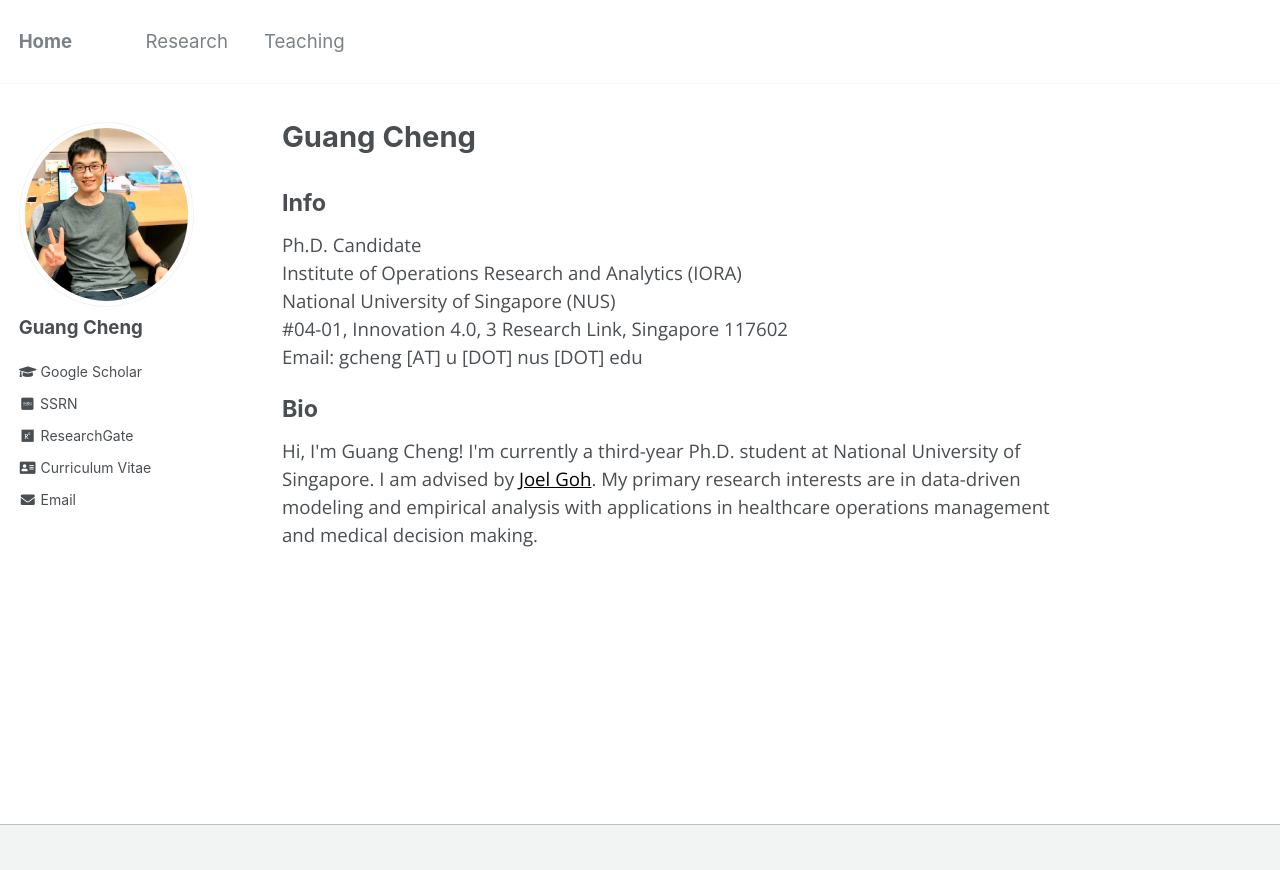
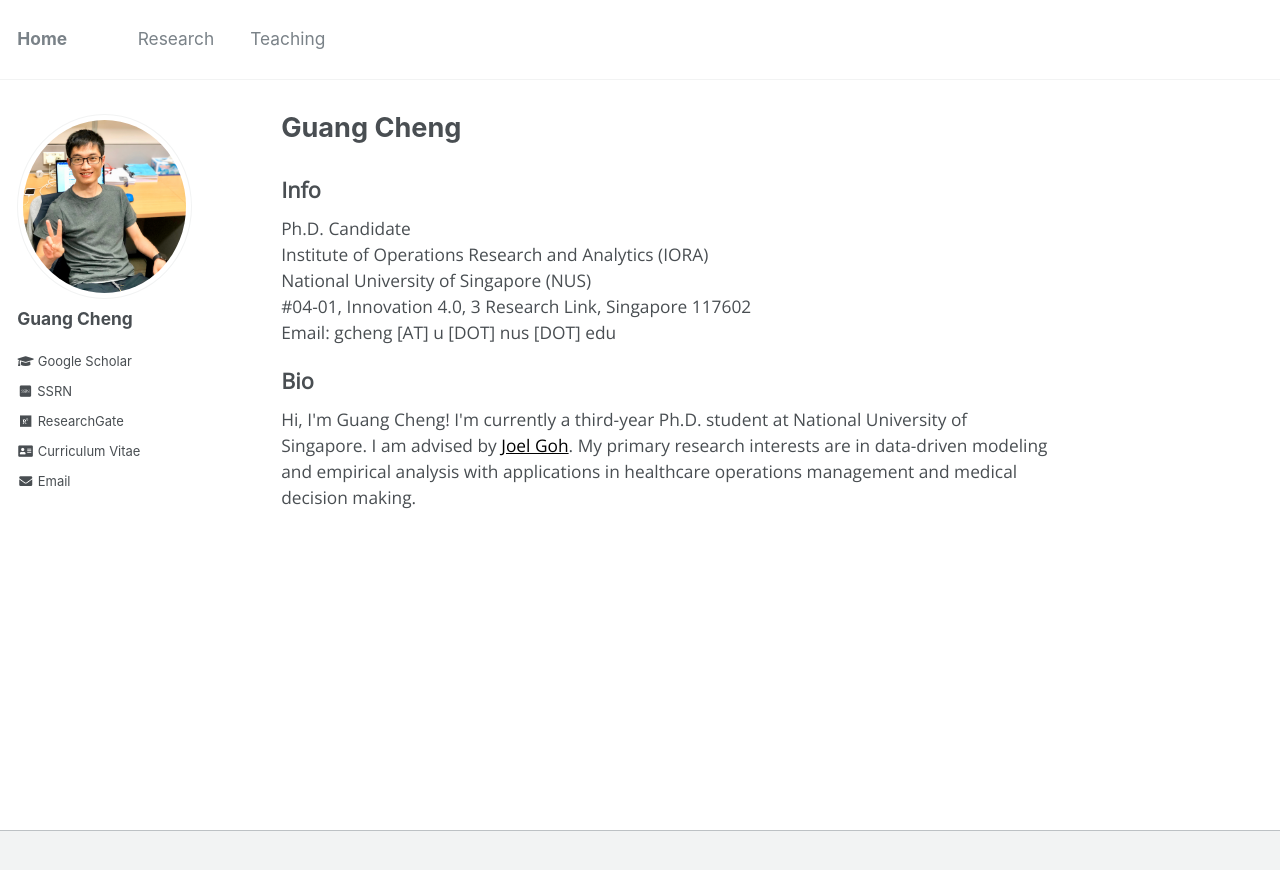
Before and after one commit to gcheng-nus/gcheng-nus.github.io, a Jekyll site: the page built from _pages/about.md, in a window 1280 px wide. Shown: the top 870 px of the page. Built offline with Jekyll 4.4.1, drawn with Linux system fonts in a browser that asks for light colours; some web fonts are replaced.

Commit message:
change font

```diff
--- a/_pages/about.md
+++ b/_pages/about.md
@@ -12,7 +12,7 @@
 @import url('https://fonts.googleapis.com/css2?family=Open+Sans&display=swap');
 </style>
 <!-- <body style="font-family: sans-serif; font-size: 9pt;"> -->
-<body style="font-family: Open Sans; font-style: light; font-size: 14pt;">
+<body style="font-family: Open Sans; font-style: light; font-size: 13pt;">
 <!-- <body> -->
 
 <h2 style="margin-top: 1em;">Info</h2>
--- a/_sass/_page.scss
+++ b/_sass/_page.scss
@@ -56,7 +56,8 @@
     /* border-bottom: 1px solid $border-color; */
     margin-top: 0.3em;
     margin-bottom: 0.1em;
-    font-family: $sans-serif;
+    font-family: Open Sans;
+    font-style: light
   }
 
   p, li, dl {
```
